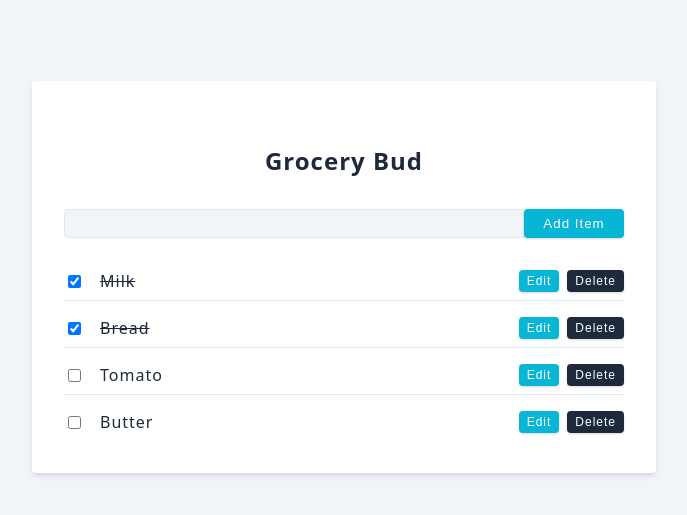
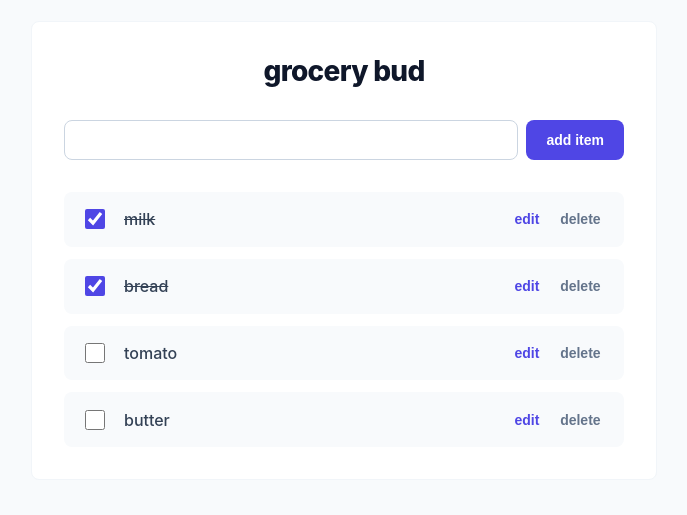
Before and after one commit to NullPointerCzar/crudwithreact, a React (Vite) app: page / in a window 1280 px wide. Shown: the part 187-702 px from the top of the page, without its empty margins (296-983 px from the left). Built offline with nearby package versions, Linux system fonts and the light colour scheme.

Commit message:
CSS with AI completely

```diff
--- a/src/index.css
+++ b/src/index.css
@@ -1,91 +1,113 @@
 :root {
-  /* colors */
-  --primary-500: #06b6d4;
-  --primary-700: #0e7490;
+  /* Modern Colors - Indigo/Slate Palette */
+  --primary-50: #eef2ff;
+  --primary-100: #e0e7ff;
+  --primary-500: #6366f1;
+  --primary-600: #4f46e5;
+  --primary-700: #4338ca;
+  --grey-50: #f8fafc;
   --grey-100: #f1f5f9;
   --grey-200: #e2e8f0;
-  --grey-400: #94a3b8;
-  --grey-600: #475569;
+  --grey-300: #cbd5e1;
+  --grey-500: #64748b;
+  --grey-700: #334155;
   --grey-800: #1e293b;
-  --white: #fff;
-  --red-dark: #842029;
-  --red-light: #f8d7da;
-  --shadow-1: 0 1px 3px 0 rgba(0, 0, 0, 0.1), 0 1px 2px 0 rgba(0, 0, 0, 0.06);
-  --shadow-2: 0 4px 6px -1px rgba(0, 0, 0, 0.1), 0 2px 4px -1px rgba(0, 0, 0, 0.06);
-  --borderRadius: 0.25rem;
-  --transition: 0.3s ease-in-out all;
+  --grey-900: #0f172a;
+  --white: #ffffff;
+  --red-500: #ef4444;
+  --red-700: #b91c1c;
+
+  /* Utilities */
+  --shadow-sm: 0 1px 2px 0 rgb(0 0 0 / 0.05);
+  --shadow-md: 0 4px 6px -1px rgb(0 0 0 / 0.1), 0 2px 4px -2px rgb(0 0 0 / 0.1);
+  --shadow-lg: 0 10px 15px -3px rgb(0 0 0 / 0.1), 0 4px 6px -4px rgb(0 0 0 / 0.1);
+  --borderRadius: 0.5rem;
+  --transition: 0.2s cubic-bezier(0.4, 0, 0.2, 1) all;
 }
 
 body {
-  background: var(--grey-100);
+  background-color: var(--grey-50);
+  background-image: radial-gradient(var(--grey-200) 0.5px, transparent 0.5px);
+  background-size: 20px 20px;
   color: var(--grey-800);
-  font-family: system-ui, -apple-system, BlinkMacSystemFont, 'Segoe UI', Roboto,
-    Oxygen, Ubuntu, Cantarell, 'Open Sans', 'Helvetica Neue', sans-serif;
+  font-family: 'Inter', system-ui, -apple-system, sans-serif;
   margin: 0;
   display: flex;
   justify-content: center;
-  align-items: center;
+  align-items: flex-start;
   min-height: 100vh;
+  padding-top: 5rem;
 }
 
 section {
   width: 90vw;
-  max-width: 500px;
+  max-width: 450px;
   background: var(--white);
-  padding: 2rem;
-  margin: 2rem 0;
-  border-radius: var(--borderRadius);
-  box-shadow: var(--shadow-2);
-  transition: var(--transition);
-}
-
-section:hover {
-  box-shadow: var(--shadow-2);
+  padding: 2.5rem;
+  border-radius: 1rem;
+  box-shadow: var(--shadow-lg);
+  border: 1px solid var(--grey-100);
 }
 
 h4 {
   text-align: center;
+  margin-top: 0;
   margin-bottom: 2rem;
-  text-transform: capitalize;
-  font-size: 1.5rem;
-  letter-spacing: 1px;
+  font-size: 1.75rem;
+  font-weight: 800;
+  color: var(--grey-900);
+  letter-spacing: -0.025em;
 }
 
 .form-control {
-  display: grid;
-  grid-template-columns: 1fr 100px;
+  display: flex;
+  gap: 0.5rem;
 }
 
 .form-input {
-  padding: 0.375rem 0.75rem;
+  flex: 1;
+  padding: 0.625rem 1rem;
   border-radius: var(--borderRadius);
-  background: var(--grey-100);
-  border: 1px solid var(--grey-200);
-  border-top-right-radius: 0;
-  border-bottom-right-radius: 0;
+  background: var(--white);
+  border: 1px solid var(--grey-300);
+  font-size: 1rem;
+  transition: var(--transition);
+}
+
+.form-input:focus {
+  outline: none;
+  border-color: var(--primary-500);
+  box-shadow: 0 0 0 3px var(--primary-100);
 }
 
 .btn {
   cursor: pointer;
   color: var(--white);
-  background: var(--primary-500);
+  background: var(--primary-600);
   border: transparent;
   border-radius: var(--borderRadius);
-  letter-spacing: 1px;
-  padding: 0.375rem 0.75rem;
-  box-shadow: var(--shadow-1);
+  font-weight: 600;
+  padding: 0.625rem 1.25rem;
   transition: var(--transition);
-  text-transform: capitalize;
-  display: inline-block;
+  font-size: 0.875rem;
+  display: grid;
+  place-items: center;
 }
 
 .btn:hover {
   background: var(--primary-700);
-  box-shadow: var(--shadow-2);
+  transform: translateY(-1px);
+}
+
+.btn:active {
+  transform: translateY(0);
 }
 
 .items {
   margin-top: 2rem;
+  display: flex;
+  flex-direction: column;
+  gap: 0.75rem;
 }
 
 .single-item {
@@ -93,37 +115,54 @@ h4 {
   grid-template-columns: auto 1fr auto;
   column-gap: 1rem;
   align-items: center;
-  margin-top: 1rem;
-  padding-bottom: 0.5rem;
-  border-bottom: 1px solid var(--grey-200);
+  padding: 0.75rem 1rem;
+  background: var(--grey-50);
+  border-radius: var(--borderRadius);
+  border: 1px solid transparent;
+  transition: var(--transition);
 }
 
-.single-item:last-child {
-  border-bottom: none;
+.single-item:hover {
+  background: var(--white);
+  border-color: var(--grey-200);
+  box-shadow: var(--shadow-sm);
 }
 
 .single-item p {
-  text-transform: capitalize;
-  letter-spacing: 1px;
+  font-size: 1rem;
+  font-weight: 500;
   margin: 0;
+  color: var(--grey-700);
+  transition: var(--transition);
+}
+
+input[type='checkbox'] {
+  width: 1.25rem;
+  height: 1.25rem;
+  accent-color: var(--primary-600);
+  cursor: pointer;
 }
 
 .remove-btn {
-  background: var(--grey-800);
-  font-size: 0.75rem;
-  padding: 0.25rem 0.5rem;
+  background: transparent;
+  color: var(--grey-500);
+  padding: 0.4rem;
+  box-shadow: none;
 }
 
 .remove-btn:hover {
-  background: #000;
+  background: var(--red-500);
+  color: var(--white);
 }
 
 .edit-btn {
-  background: var(--primary-500);
-  font-size: 0.75rem;
-  padding: 0.25rem 0.5rem;
+  background: transparent;
+  color: var(--primary-600);
+  padding: 0.4rem;
+  box-shadow: none;
 }
 
 .edit-btn:hover {
-  background: var(--primary-700);
+  background: var(--primary-50);
+  color: var(--primary-700);
 }
```
